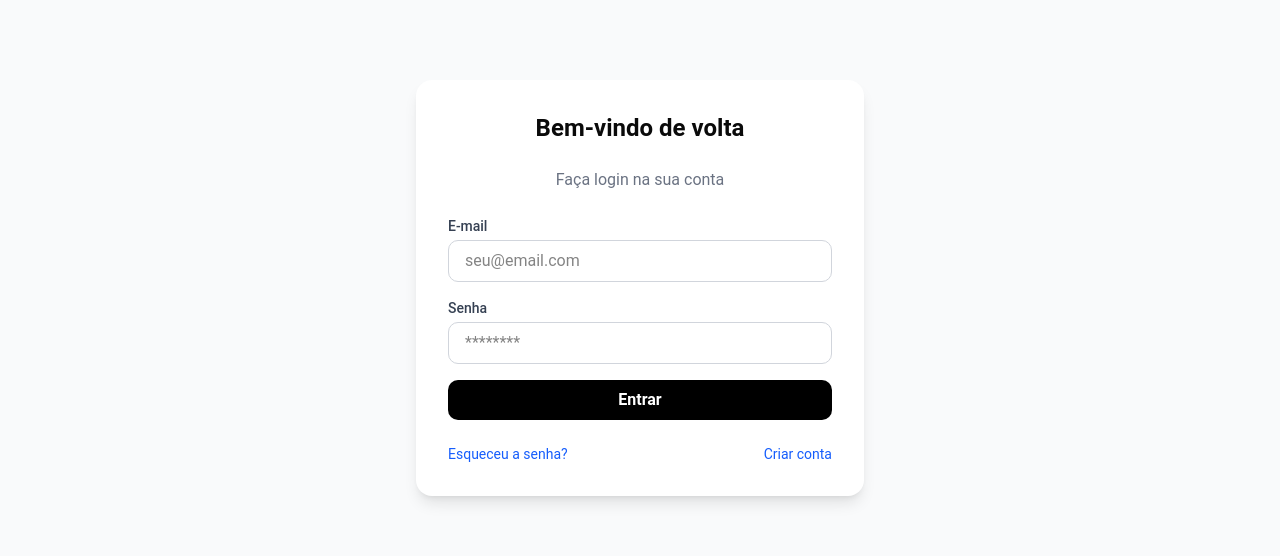
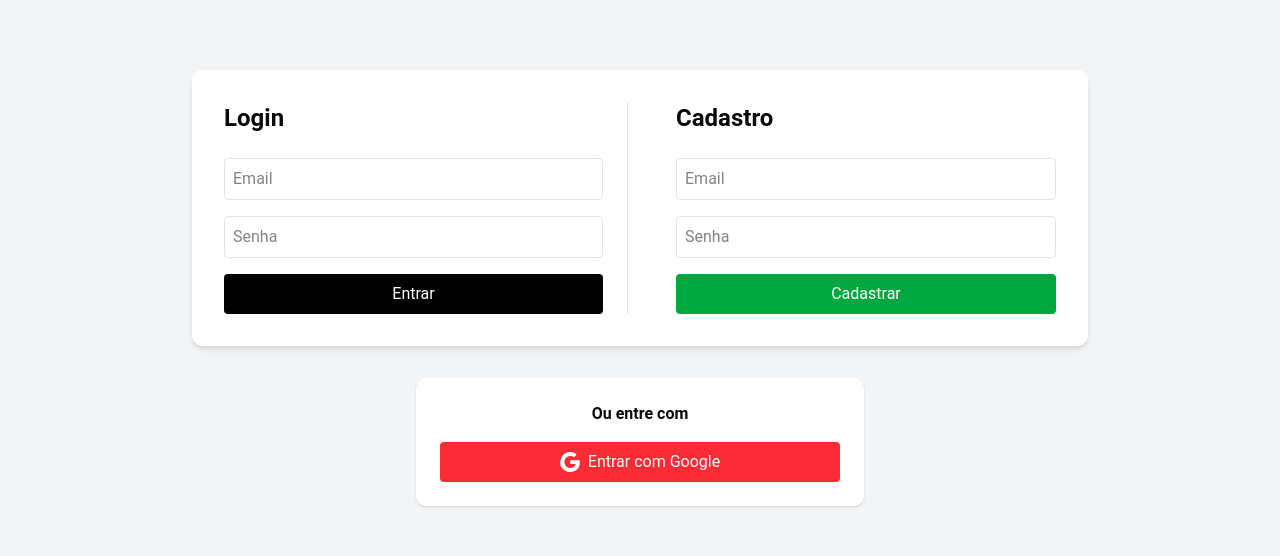
Before and after one commit to marcusdv/loja-de-roupa, a Next.js app: page /login in a window 1280 px wide. Shown: the part 222-778 px from the top of the page. Built offline with nearby package versions, Linux system fonts and the light colour scheme; no server answers.

Commit message:
login e signup adicionados

```diff
--- a/src/app/login/page.tsx
+++ b/src/app/login/page.tsx
@@ -1,99 +1,142 @@
-'use client'; // Habilita o uso de hooks do React neste componente, obrigatório para usar useState e useRouter no App Router do Next.js
+'use client' // Necessário para usar hooks e interatividade no Next.js (Client Component)
 
-import { useState } from 'react'; // Importa o hook para gerenciar estado local
-import { useRouter } from 'next/navigation'; // Importa o hook para redirecionamento de rotas
-import { supabase } from '../../lib/supabase'; // Importa a instância configurada do Supabase
+import { useState } from 'react'
+import { supabase } from '@/lib/supabase' // Supabase já deve estar configurado no projeto
+import { useRouter } from 'next/navigation' // Para redirecionar após login
 
-// Componente principal da página de login
-export default function LoginPage() {
-  // Estados para armazenar os dados do formulário e mensagens de erro
-  const [email, setEmail] = useState('');
-  const [password, setPassword] = useState('');
-  const [error, setError] = useState('');
-  const router = useRouter(); // Hook para navegação de páginas
+export default function LoginCadastro() {
+  const router = useRouter()
 
-  // Função executada quando o formulário é enviado
-  const handleLogin = async (e: React.FormEvent) => {
-    e.preventDefault(); // Impede o recarregamento da página ao enviar o formulário
-    setError(''); // Limpa mensagens de erro anteriores
+  // Estados para o formulário de login
+  const [emailLogin, setEmailLogin] = useState('')
+  const [senhaLogin, setSenhaLogin] = useState('')
+  const [erroLogin, setErroLogin] = useState('')
 
-    // Realiza a autenticação com o Supabase usando e-mail e senha
-    const { error } = await supabase.auth.signInWithPassword({ email, password });
+  // Estados para o formulário de cadastro
+  const [emailCadastro, setEmailCadastro] = useState('')
+  const [senhaCadastro, setSenhaCadastro] = useState('')
+  const [erroCadastro, setErroCadastro] = useState('')
+  const [mensagemSucesso, setMensagemSucesso] = useState('')
 
-    // Se houver erro, exibe a mensagem para o usuário
+  // Função para logar com email e senha
+  async function handleLogin(e: React.FormEvent) {
+    e.preventDefault()
+    setErroLogin('')
+
+    // Autenticação com Supabase
+    const { error } = await supabase.auth.signInWithPassword({
+      email: emailLogin,
+      password: senhaLogin,
+    })
+
     if (error) {
-      setError(error.message);
+      setErroLogin(error.message) // Mostra erro
     } else {
-      // Se o login for bem-sucedido, redireciona para a dashboard
-      router.push('/dashboard');
+      router.push('/') // Redireciona para a página principal
     }
-  };
+  }
+
+  // Função para cadastro de novo usuário
+  async function handleCadastro(e: React.FormEvent) {
+    e.preventDefault()
+    setErroCadastro('')
+    setMensagemSucesso('')
+
+    // Cadastro via Supabase
+    const { error } = await supabase.auth.signUp({
+      email: emailCadastro,
+      password: senhaCadastro,
+    })
+
+    if (error) {
+      setErroCadastro(error.message) // Mostra erro
+    } else {
+      setMensagemSucesso('Cadastro realizado! Verifique seu email.') // Mensagem de sucesso
+    }
+  }
+
+  // Login com Google
+  async function loginComGoogle() {
+    const { error } = await supabase.auth.signInWithOAuth({
+      provider: 'google',
+    })
+
+    if (error) {
+      alert('Erro ao fazer login com Google: ' + error.message)
+    }
+  }
 
   return (
-    // Container que centraliza o formulário na tela
-    <div className="flex items-center justify-center min-h-screen bg-gray-50 p-4">
-      {/* Cartão branco com sombra e cantos arredondados */}
-      <div className="w-full max-w-md bg-white rounded-2xl shadow-lg p-8 space-y-6">
-        <h1 className="text-center text-2xl font-semibold">Bem-vindo de volta</h1>
-        <p className="text-center text-gray-500">Faça login na sua conta</p>
+    <div className="min-h-screen flex flex-col items-center justify-center bg-gray-100 p-4">
 
-        {/* Formulário de login */}
-        <form onSubmit={handleLogin} className="space-y-4">
-          {/* Campo de e-mail */}
-          <div>
-            <label htmlFor="email" className="block text-sm font-medium text-gray-700">
-              E-mail
-            </label>
+      {/* Grid com formulários de Login e Cadastro */}
+      <div className="grid grid-cols-1 md:grid-cols-2 gap-6 bg-white p-8 rounded-lg shadow-md w-full max-w-4xl">
+
+        {/* Formulário de Login */}
+        <form onSubmit={handleLogin} className="flex flex-col gap-4 border-r md:pr-6">
+          <h2 className="text-2xl font-bold mb-2">Login</h2>
           <input
-              id="email"
             type="email"
-              placeholder="seu@email.com"
-              value={email}
-              onChange={e => setEmail(e.target.value)} // Atualiza o estado com o valor digitado
-              autoComplete="email"
+            placeholder="Email"
+            value={emailLogin}
+            onChange={(e) => setEmailLogin(e.target.value)}
+            className="border p-2 rounded"
             required
-              className="mt-1 w-full border border-gray-300 rounded-lg px-4 py-2 focus:outline-none focus:ring-2 focus:ring-blue-500"
           />
+          <input
+            type="password"
+            placeholder="Senha"
+            value={senhaLogin}
+            onChange={(e) => setSenhaLogin(e.target.value)}
+            className="border p-2 rounded"
+            required
+          />
+          <button type="submit" className="bg-black text-white py-2 rounded">Entrar</button>
+          {erroLogin && <p className="text-red-500 text-sm">{erroLogin}</p>}
+        </form>
+
+        {/* Formulário de Cadastro */}
+        <form onSubmit={handleCadastro} className="flex flex-col gap-4 md:pl-6">
+          <h2 className="text-2xl font-bold mb-2">Cadastro</h2>
+          <input
+            type="email"
+            placeholder="Email"
+            value={emailCadastro}
+            onChange={(e) => setEmailCadastro(e.target.value)}
+            className="border p-2 rounded"
+            required
+          />
+          <input
+            type="password"
+            placeholder="Senha"
+            value={senhaCadastro}
+            onChange={(e) => setSenhaCadastro(e.target.value)}
+            className="border p-2 rounded"
+            required
+          />
+          <button type="submit" className="bg-green-600 text-white py-2 rounded">Cadastrar</button>
+          {erroCadastro && <p className="text-red-500 text-sm">{erroCadastro}</p>}
+          {mensagemSucesso && <p className="text-green-600 text-sm">{mensagemSucesso}</p>}
+        </form>
       </div>
 
-          {/* Campo de senha */}
-          <div>
-            <label htmlFor="password" className="block text-sm font-medium text-gray-700">
-              Senha
-            </label>
-            <input
-              id="password"
-              type="password"
-              placeholder="********"
-              value={password}
-              onChange={e => setPassword(e.target.value)} // Atualiza o estado com a senha digitada
-              required
-              className="mt-1 w-full border border-gray-300 rounded-lg px-4 py-2 focus:outline-none focus:ring-2 focus:ring-blue-500"
-            />
-          </div>
-
-          {/* Mensagem de erro, se houver */}
-          {error && <p className="text-sm text-red-600 text-center">{error}</p>}
-
-          {/* Botão de envio */}
+      {/* Login com Google (social) */}
+      <div className="mt-8 bg-white shadow p-6 rounded-lg w-full max-w-md text-center">
+        <p className="mb-4 font-semibold">Ou entre com</p>
         <button
-            type="submit"
-            className="w-full bg-black text-white rounded-lg py-2 font-semibold hover:bg-gray-800 transition-colors"
+          onClick={loginComGoogle}
+          className="flex items-center justify-center gap-2 bg-red-500 hover:bg-red-600 text-white py-2 px-4 rounded w-full"
         >
-            Entrar
+          {/* Ícone do Google */}
+          <svg className="w-5 h-5" viewBox="0 0 533.5 544.3" fill="white">
+            <path d="M533.5 278.4c0-18.6-1.6-36.6-4.6-54H272v102h147.2c-6.4 35.3-25.8 65.2-55 85.3v70h88.8c52-47.8 80.5-118.3 80.5-203.3z" />
+            <path d="M272 544.3c73.5 0 135.1-24.3 180.1-65.9l-88.8-70c-24.7 16.6-56.4 26.3-91.3 26.3-70 0-129.3-47.3-150.5-110.9h-89.6v69.6c44.9 88.4 136.9 150.9 240.1 150.9z" />
+            <path d="M121.5 323.7c-10.2-30-10.2-62.5 0-92.5v-69.6H31.9c-42.3 83.9-42.3 181.4 0 265.3l89.6-69.6z" />
+            <path d="M272 107.7c38.6 0 73.2 13.3 100.6 39.3l75.6-75.6C408.5 24.1 346.9 0 272 0 168.8 0 76.8 62.5 31.9 150.9l89.6 69.6C142.7 155 202 107.7 272 107.7z" />
+          </svg>
+          Entrar com Google
         </button>
-        </form>
-
-        {/* Links adicionais: esqueceu senha e criar conta */}
-        <div className="flex justify-between text-sm">
-          <a href="/forgot-password" className="text-blue-600 hover:underline">
-            Esqueceu a senha?
-          </a>
-          <a href="/signup" className="text-blue-600 hover:underline">
-            Criar conta
-          </a>
       </div>
     </div>
-    </div>
-  );
+  )
 }
--- a/src/app/signup/page.tsx
+++ /dev/null
@@ -1,159 +0,0 @@
-'use client';
-
-import { useState } from 'react';
-import { useRouter } from 'next/navigation';
-import { supabase } from '../../lib/supabase';
-
-export default function SignupPage() {
-  // Estados para armazenar os dados do formulário
-  const [nome, setNome] = useState('');
-  const [idade, setIdade] = useState('');
-  const [email, setEmail] = useState('');
-  const [senha, setSenha] = useState('');
-  const [confirmarSenha, setConfirmarSenha] = useState('');
-  const [erro, setErro] = useState('');
-  const router = useRouter();
-
-  // Função executada ao enviar o formulário
-  const handleSignup = async (e: React.FormEvent) => {
-    e.preventDefault();
-    setErro('');
-
-    // Converte o valor de idade para número
-    const idadeNumerica = parseInt(idade);
-
-    // Verifica se a idade é um número válido e se é pelo menos 18
-    if (isNaN(idadeNumerica) || idadeNumerica < 18) {
-      setErro('Você precisa ter pelo menos 18 anos para se cadastrar.');
-      return; // Interrompe o fluxo para não continuar com o cadastro
-    }
-
-    // Verifica se as senhas coincidem
-    if (senha !== confirmarSenha) {
-      setErro('As senhas não coincidem');
-      return;
-    }
-
-    // Realiza o cadastro com o Supabase, passando nome e idade como dados adicionais
-    const { error } = await supabase.auth.signUp({
-      email,
-      password: senha,
-      options: {
-        data: { nome, idade: idadeNumerica },
-      },
-    });
-
-    // Trata erros ou redireciona
-    if (error) {
-      setErro(error.message);
-    } else {
-      router.push('/dashboard');
-    }
-  };
-
-  return (
-    <div className="flex justify-center md:py-20 bg-gray-50 p-4">
-      <div className="w-full max-w-md bg-white rounded-2xl shadow-lg p-8 space-y-6">
-        <h1 className="text-center text-2xl font-semibold">Criar conta</h1>
-        <form onSubmit={handleSignup} className="space-y-4">
-
-          {/* Campo Nome */}
-          <div>
-            <label htmlFor="nome" className="block text-sm font-medium text-gray-700">
-              Nome completo
-            </label>
-            <input
-              id="nome"
-              type="text"
-              value={nome}
-              onChange={e => setNome(e.target.value)}
-              required
-              className="mt-1 w-full border border-gray-300 rounded-lg px-4 py-2"
-            />
-          </div>
-
-          {/* Campo Idade */}
-          <div>
-            <label htmlFor="idade" className="block text-sm font-medium text-gray-700">
-              Idade
-            </label>
-            <input
-              id="idade"
-              type="number"
-              value={idade}
-              onChange={e => setIdade(e.target.value)}
-              required
-              className="mt-1 w-full border border-gray-300 rounded-lg px-4 py-2"
-              min={18} // opcional: já limita o input para no mínimo 18
-            />
-          </div>
-
-          {/* Campo E-mail */}
-          <div>
-            <label htmlFor="email" className="block text-sm font-medium text-gray-700">
-              E-mail
-            </label>
-            <input
-              id="email"
-              type="email"
-              value={email}
-              onChange={e => setEmail(e.target.value)}
-              autoComplete="email"
-              required
-              className="mt-1 w-full border border-gray-300 rounded-lg px-4 py-2"
-            />
-          </div>
-
-          {/* Campo Senha */}
-          <div>
-            <label htmlFor="senha" className="block text-sm font-medium text-gray-700">
-              Senha
-            </label>
-            <input
-              id="senha"
-              type="password"
-              value={senha}
-              onChange={e => setSenha(e.target.value)}
-              required
-              className="mt-1 w-full border border-gray-300 rounded-lg px-4 py-2"
-            />
-          </div>
-
-          {/* Campo Confirmar Senha */}
-          <div>
-            <label htmlFor="confirmarSenha" className="block text-sm font-medium text-gray-700">
-              Confirmar senha
-            </label>
-            <input
-              id="confirmarSenha"
-              type="password"
-              value={confirmarSenha}
-              onChange={e => setConfirmarSenha(e.target.value)}
-              required
-              className="mt-1 w-full border border-gray-300 rounded-lg px-4 py-2"
-            />
-          </div>
-
-          {/* Exibe erro se houver */}
-          {erro && <p className="text-sm text-red-600 text-center">{erro}</p>}
-
-          {/* Botão de criar conta */}
-          <button
-            type="submit"
-            className="w-full bg-black text-white rounded-lg py-2 font-semibold hover:bg-gray-800 transition-colors"
-          >
-            Criar conta
-          </button>
-        </form>
-
-        {/* Link para login */}
-        <div className="text-center text-sm">
-          Já tem uma conta?{' '}
-          <a href="/login" className="text-blue-600 hover:underline">
-            Entrar
-          </a>
-        </div>
-      </div>
-    </div>
-  );
-}
```
Lines whose indentation alone changed are shown as unchanged.
